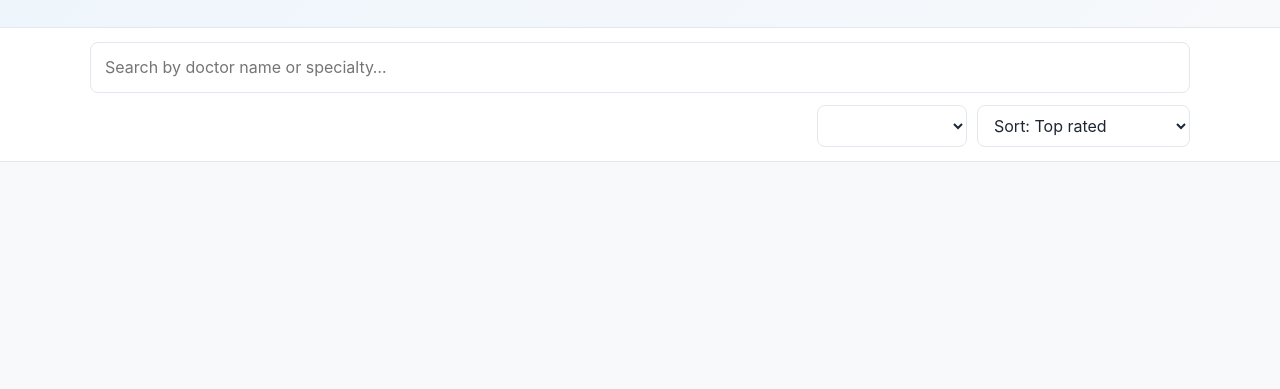
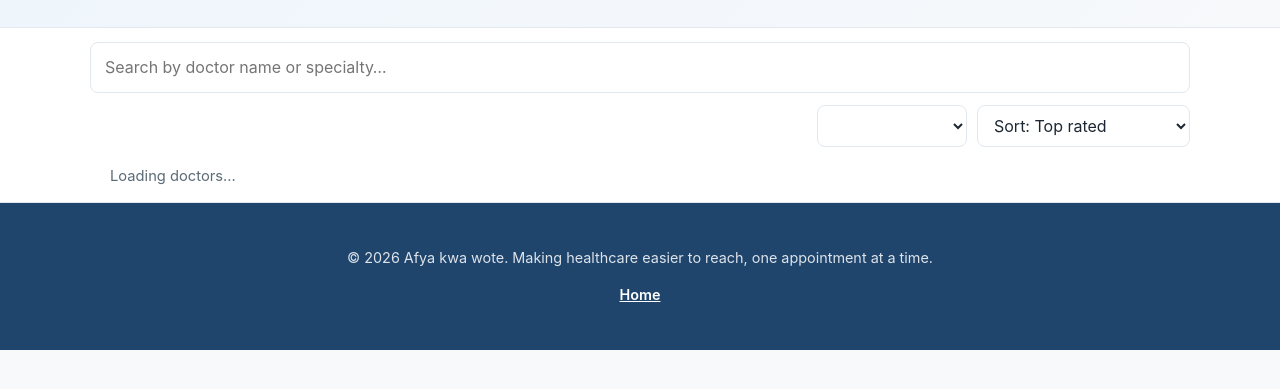
Before and after one commit to KARIUKIGACHERU/Doctor-Booking-System, a plain HTML site: page doctors.html in a window 1280 px wide. Shown: the part 191-580 px from the top of the page. Drawn offline with Linux system fonts and the light colour scheme.

Commit message:
add results bar and doctor grid container

```diff
--- a/doctors.html
+++ b/doctors.html
@@ -55,3 +55,18 @@
           </select>
         </div>
     </div>
+    <div class="results-bar">
+      <span id="results-count">Loading doctors…</span>
+    </div>
+
+    <div class="doctor-grid" id="doctor-grid" aria-live="polite"></div>
+    </main>
+
+    <footer>
+      <p>&copy; 2026 Afya kwa wote. Making healthcare easier to reach, one appointment at a time.</p>
+      <p><a href="index.html">Home</a></p>
+    </footer>
+
+    <script src="script.js"></script>
+  </body>
+</html>
```
